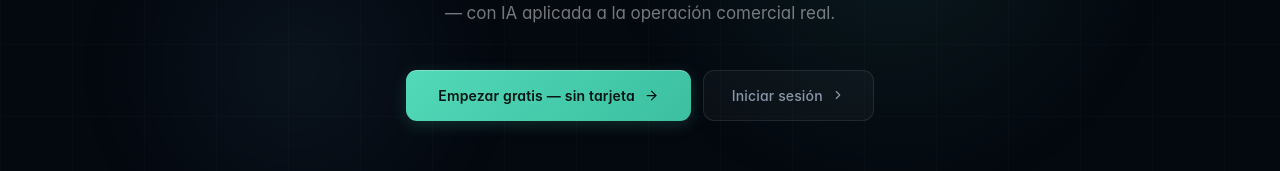
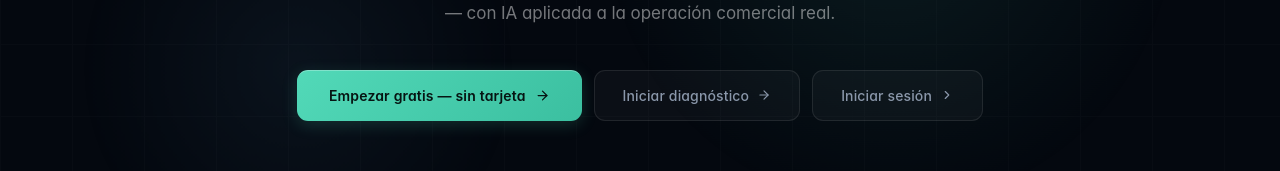
Before and after one commit to iagents00/stratos-ai-application, a React (Vite) app: page / in a window 1280 px wide. Shown: the part 388-559 px from the top of the page. Built offline with nearby package versions, Linux system fonts and the light colour scheme; no server answers.

Commit message:
feat(landing): add Iniciar Diagnostico CTA in hero pointing to /diagnostico

```diff
--- a/src/landing/LandingMarketing.jsx
+++ b/src/landing/LandingMarketing.jsx
@@ -1096,6 +1096,9 @@ export default function LandingMarketing({ appUrl = "/?app" }) {
             >
               Empezar gratis — sin tarjeta <ArrowRight size={15} />
             </Btn>
+            <Btn onClick={() => window.location.href = "/diagnostico"}>
+              Iniciar diagnóstico <ArrowRight size={14} />
+            </Btn>
             <Btn onClick={() => window.location.href = appUrl}>
               Iniciar sesión <ChevronRight size={14} />
             </Btn>
```
